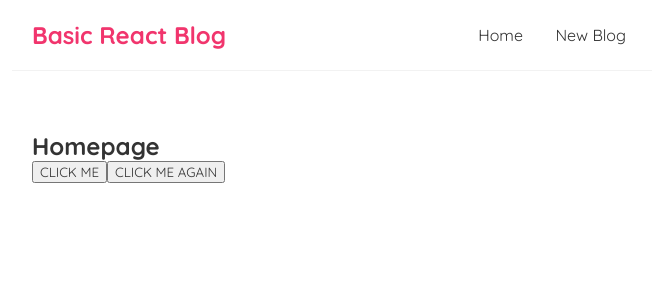
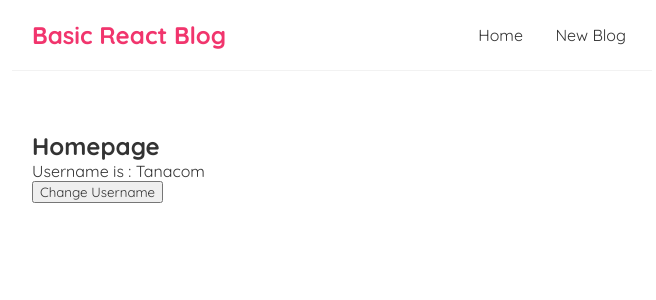
Before and after one commit to TandohAnthonyNwiAckah/basic_blog_react, a React (Create React App) app: page / in a window 1280 px wide. Shown: the top 300 px of the page, without its empty margins (308-964 px from the left). Built offline with nearby package versions, Linux system fonts and the light colour scheme.

Commit message:
using useState Hook

```diff
--- a/src/Home.js
+++ b/src/Home.js
@@ -1,28 +1,26 @@
+import { useState } from "react";
+
 const Home = () => {
-  // HANDLING CLICK EVENTS
+  // let user = "Tanacom";
 
-  const handleClick = (e) => {
-    console.log("hello, ninjas", e);
-  };
+  //  Making it reactive using useState Hook
+  const [name, setName] = useState("Tanacom");
 
-  const handleClickAgain = (name, e) => {
-    console.log("hello " + name, e.target);
+  const handleClick = () => {
+    // user = "Tony";
+    // console.log(user);
+    // console.log(user, e);
+
+    setName("Tony");
   };
 
   return (
     <div className="home">
       <h2>Homepage</h2>
 
-      <button onClick={handleClick}>CLICK ME</button>
+      <p>Username is : {name}</p>
 
-      {/* PASSING ARGUMENTS TO EVENT HANDLERS */}
-      <button
-        onClick={(e) => {
-          handleClickAgain("mario", e);
-        }}
-      >
-        CLICK ME AGAIN
-      </button>
+      <button onClick={handleClick}>Change Username </button>
     </div>
   );
 };
```
